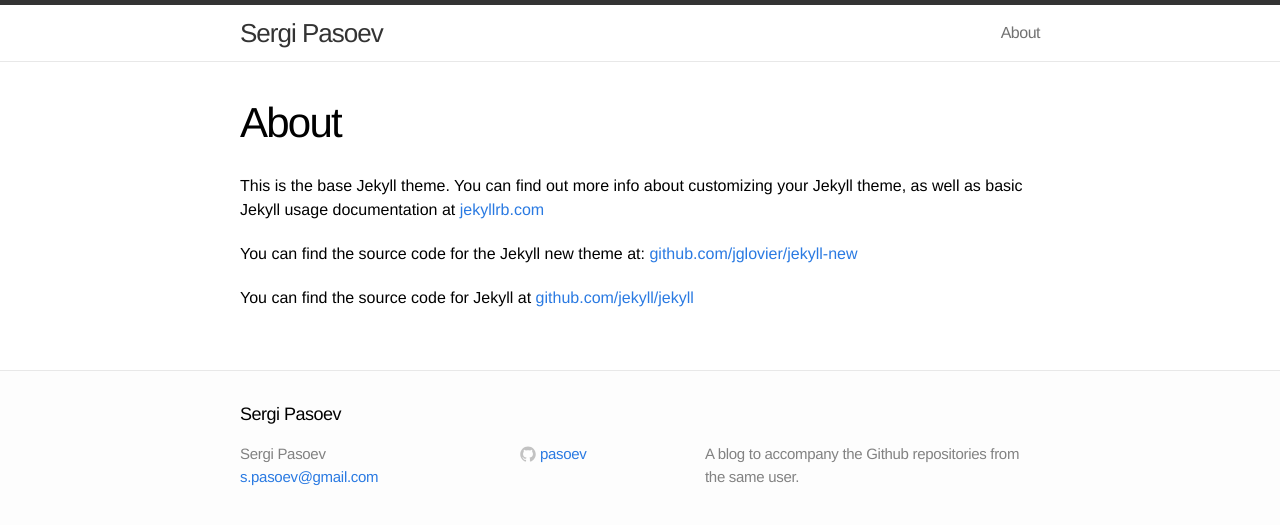
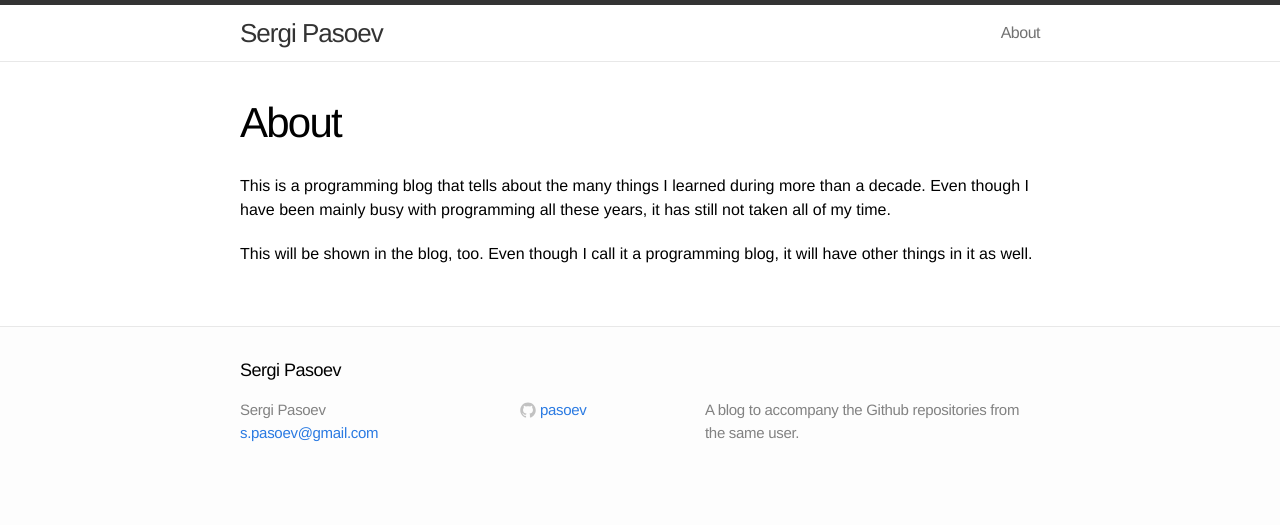
Before and after one commit to pasoevi/pasoevi.github.io, a Jekyll site: the page built from about.md, in a window 1280 px wide. Shown: the top 525 px of the page. Built offline with Jekyll 4.4.1, drawn with Linux system fonts in a browser that asks for light colours.

Commit message:
about page

```diff
--- a/about.md
+++ b/about.md
@@ -4,8 +4,9 @@
 permalink: /about/
 ---
 
-This is the base Jekyll theme. You can find out more info about customizing your Jekyll theme, as well as basic Jekyll usage documentation at [jekyllrb.com](http://jekyllrb.com/)
+This is a programming blog that tells about the many things I learned
+during more than a decade. Even though I have been mainly busy with
+programming all these years, it has still not taken all of my time.
 
-You can find the source code for the Jekyll new theme at: [github.com/jglovier/jekyll-new](https://github.com/jglovier/jekyll-new)
-
-You can find the source code for Jekyll at [github.com/jekyll/jekyll](https://github.com/jekyll/jekyll)
+This will be shown in the blog, too. Even though I call it a
+programming blog, it will have other things in it as well.
```
Also changed, not shown: 2 other files.
